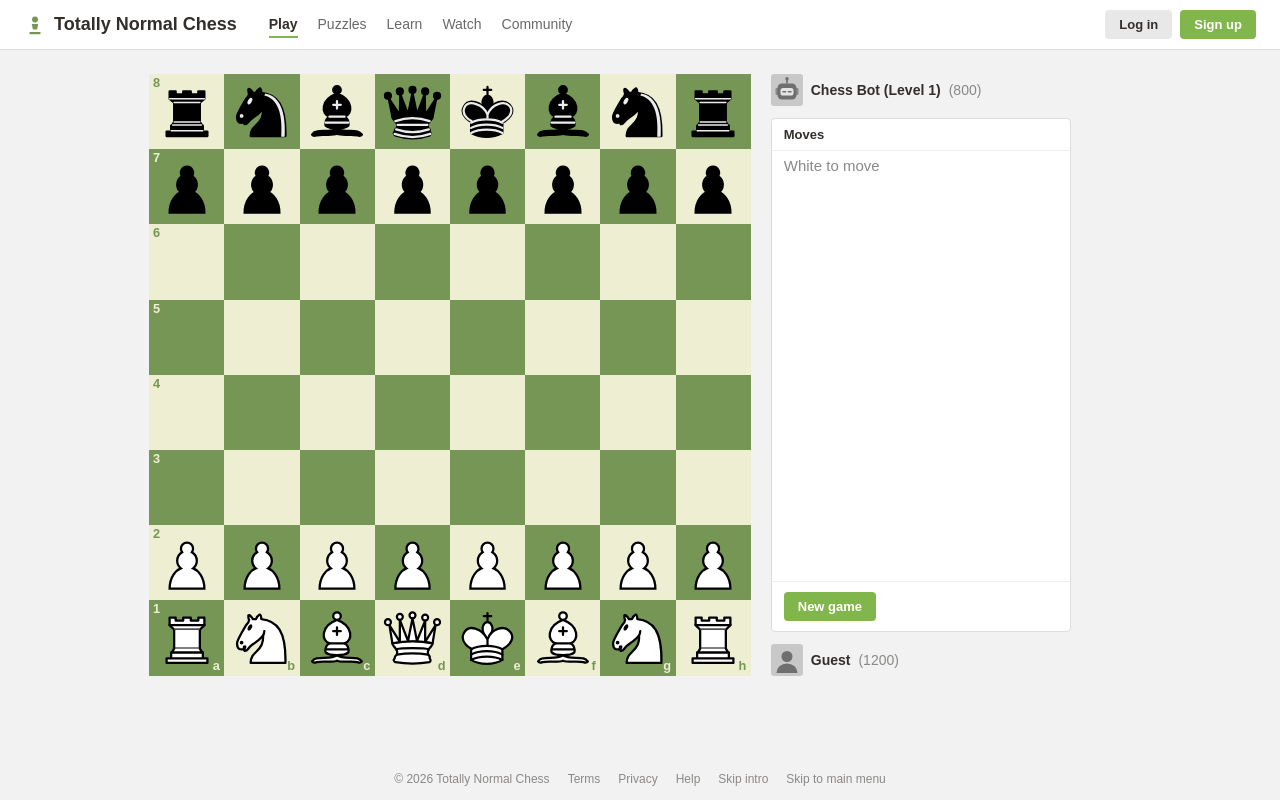
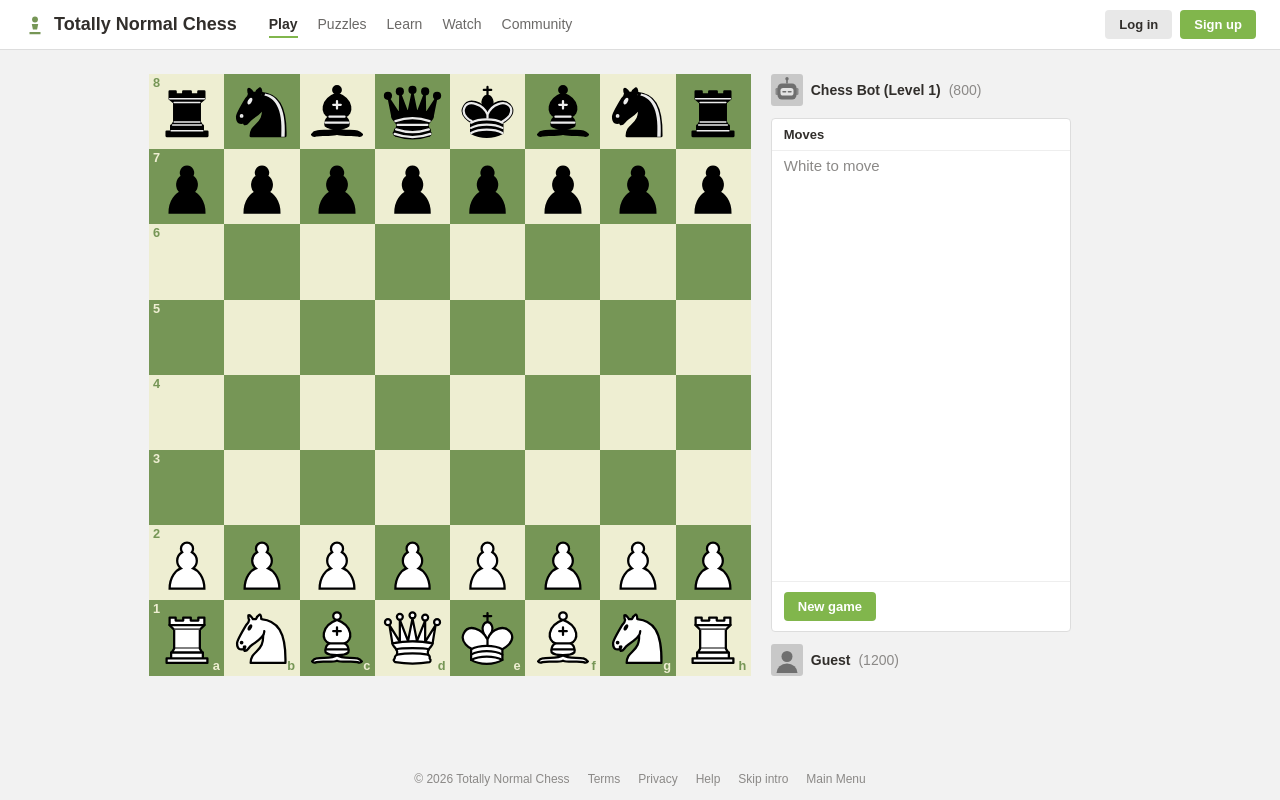
Before and after one commit to joshuaswanson/cursed-chess, a React (Vite) app: page / in a window 1280 px wide. Built offline with nearby package versions, Linux system fonts and the light colour scheme; the HTML template or start-up script is replaced by a standard one.

Commit message:
Rename the plain site's Skip to main menu link to Main Menu

```diff
--- a/src/components/BoringSite/BoringSite.tsx
+++ b/src/components/BoringSite/BoringSite.tsx
@@ -292,7 +292,7 @@ export function BoringFooter() {
         Skip intro
       </button>
       <button type="button" onClick={() => useGameStore.getState().openMenu()}>
-        Skip to main menu
+        Main Menu
       </button>
     </footer>
   );
```
